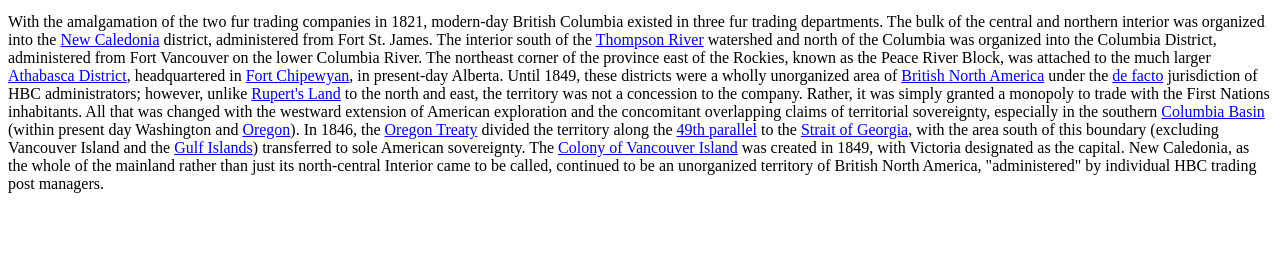
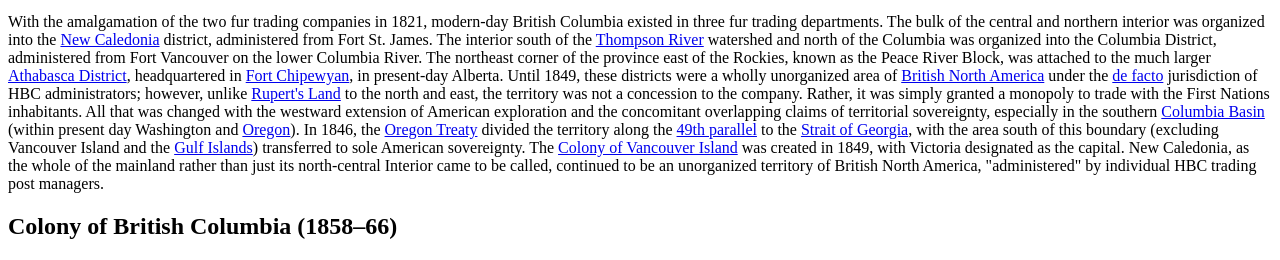
Before and after one commit to LucasChrispim/CSP_CA1, a plain HTML site: page CA1/index.html in a window 1280 px wide. Shown: the part 9007-9267 px from the top of the page. Before the commit the page ends 9216 px from the top, so only its background shows below. Drawn offline with Linux system fonts and the light colour scheme.

Commit message:
Starting the second classarticle

```diff
--- a/CA1/index.html
+++ b/CA1/index.html
@@ -593,6 +593,13 @@
 
             </p>
         </article>
-        <article></article>
+        <article class="History">
+            <h2>Colony of British Columbia (1858–66)
+            </h2>
+            <p id="11">
+
+            </p>
+
+        </article>
         </main>
     </body>
```
